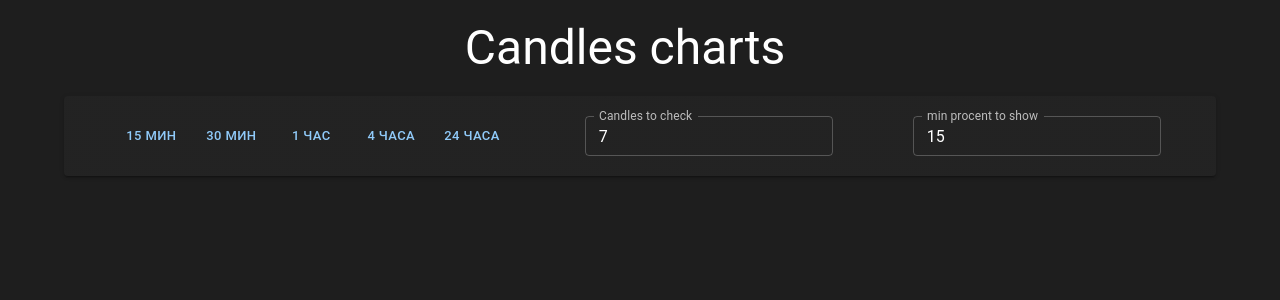
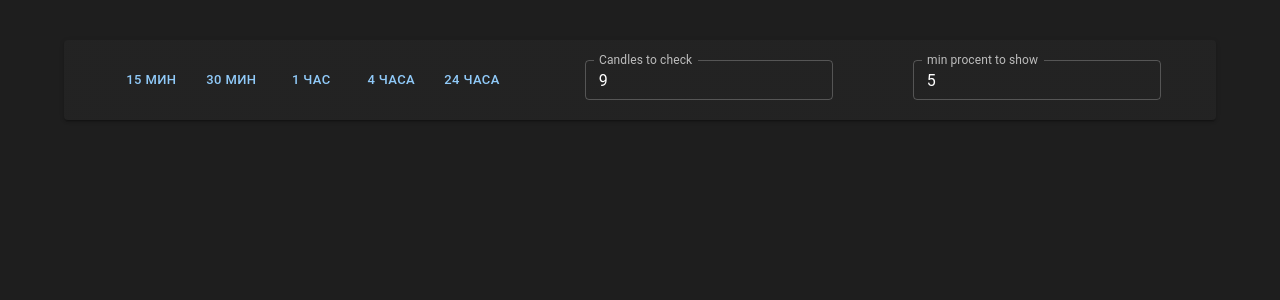
Before and after one commit to qwelip/coinsScreener, a React (Create React App) app: page / in a window 1280 px wide. Shown: the top 300 px of the page. Built offline with nearby package versions, Linux system fonts and the light colour scheme.

Commit message:
Refactor, add request at same selected interval

```diff
--- a/src/App.tsx
+++ b/src/App.tsx
@@ -1,4 +1,4 @@
-import { Box, Container, ThemeProvider, Paper } from '@mui/material'
+import { Container, ThemeProvider, Paper } from '@mui/material'
 import ChartsPage from './pages/charts-page'
 import Context from './store/context'
 import ErrorBoundary from './conponents/error-boundary'
--- a/src/hooks/use-candles-data.ts
+++ b/src/hooks/use-candles-data.ts
@@ -1,12 +1,18 @@
-import {useState, useEffect, useRef} from 'react'
+import { useState, useEffect, useRef } from 'react'
 import { coinsList } from '../common/coins-list'
-import { ICoinCandlesStat, Interval } from '../types/models'
+import { IAppContext, ICoinCandlesStat, Interval } from '../types/models'
 import axios from 'axios'
 import { getAxiosConfig } from '../api'
 
-export const useCandlesData = (): [boolean | undefined, ICoinCandlesStat[] | undefined, Interval | undefined, React.Dispatch<React.SetStateAction<Interval | undefined>>]  => {
+export const useCandlesData = (): IAppContext => {
   const [isLoading, setIsLoading] = useState<boolean | undefined>()
   const [interval, setInterval] = useState<Interval | undefined>()
+  const [renderFlag, setRenderFlag] = useState(true)
+
+  const handleIntervalChange = (val: Interval) => {
+    setRenderFlag((prev) => !prev)
+    setInterval(val)
+  }
 
   const date = new Date()
   const category = 'linear'
@@ -16,29 +22,48 @@ export const useCandlesData = (): [boolean | undefined, ICoinCandlesStat[] | und
   const candlesDataRef = useRef<ICoinCandlesStat[] | undefined>([])
 
   function getStartParam(): number {
-    switch(interval) {
-      case '15': return 0.2
-      case '60': return 2
-      case '240': return 25
-      case 'D': return 50
-      default: return 2
+    switch (interval) {
+      case '15':
+        return 0.2
+      case '60':
+        return 2
+      case '240':
+        return 25
+      case 'D':
+        return 50
+      default:
+        return 2
     }
   }
 
   useEffect(() => {
     if (!interval) return
     setIsLoading(true)
-    const reqArray = coinsList.map(coinName => axios(getAxiosConfig(category, coinName, interval, start, end)))
-    Promise.all(reqArray).then(response => {
-      const data = response.map(i => i.data) as ICoinCandlesStat[]
-      const filtered = data.filter(i => i.retCode === 0 && i.result.list.length > 0)
-      candlesDataRef.current = filtered
-      setIsLoading(false)
-    }).catch(() => {
-      throw new Error('Ошибка при получении данных графиков')
-    })
-  // eslint-disable-next-line react-hooks/exhaustive-deps
-  }, [interval])
+    console.log('interval', interval)
+    const reqArray = coinsList.map((coinName) =>
+      axios(getAxiosConfig(category, coinName, interval, start, end))
+    )
+    Promise.all(reqArray)
+      .then((response) => {
+        const data = response.map((i) => i.data) as ICoinCandlesStat[]
+        const filtered = data.filter(
+          (i) => i.retCode === 0 && i.result.list.length > 0
+        )
+        candlesDataRef.current = filtered
+      })
+      .catch(() => {
+        throw new Error('Ошибка при получении данных графиков')
+      })
+      .finally(() => {
+        setIsLoading(false)
+      })
+    // eslint-disable-next-line react-hooks/exhaustive-deps
+  }, [interval, renderFlag])
 
-  return [isLoading, candlesDataRef.current, interval, setInterval]
+  return {
+    isLoading,
+    candlesData: candlesDataRef.current,
+    interval,
+    setInterval: handleIntervalChange,
+  }
 }
--- a/src/pages/charts-page.tsx
+++ b/src/pages/charts-page.tsx
@@ -1,6 +1,6 @@
 import { useState, useEffect } from 'react'
 import { useContext } from 'react'
-import { Box, Typography, Button, Stack } from '@mui/material'
+import { Box, Button, Stack } from '@mui/material'
 import ChartsList from '../conponents/charts-list'
 import { AppContext } from '../store/context'
 import Filter from '../conponents/filter'
@@ -23,8 +23,8 @@ const ChartsPage = () => {
   const { isLoading, candlesData, interval, setInterval } =
     useContext(AppContext)
 
-  const [candlesToCheck, setCandlesToCheck] = useState(7)
-  const [minProcToShow, setMinProcToShow] = useState(15)
+  const [candlesToCheck, setCandlesToCheck] = useState(9)
+  const [minProcToShow, setMinProcToShow] = useState(5)
 
   const handleCandlesToCheck = (val: number) => {
     setCandlesToCheck(val)
@@ -48,46 +48,13 @@ const ChartsPage = () => {
 
   useEffect(() => {
     if (!interval) return
-
-    switch (interval) {
-      case '15': {
-        setCandlesToCheck(9)
-        setMinProcToShow(3)
-        break
-      }
-      case '30': {
-        setCandlesToCheck(9)
-        setMinProcToShow(5)
-        break
-      }
-      case '60': {
-        setCandlesToCheck(9)
-        setMinProcToShow(5)
-        break
-      }
-      case '240': {
-        setCandlesToCheck(9)
-        setMinProcToShow(10)
-        break
-      }
-      case 'D': {
-        setCandlesToCheck(9)
-        setMinProcToShow(10)
-        break
-      }
-      default:
-        break
-    }
+    setCandlesToCheck(9)
+    setMinProcToShow(5)
   }, [interval])
 
   return (
     <>
-      <Box style={styles}>
-        <Typography style={{ marginRight: 30 }} align='center' variant='h3'>
-          Candles charts
-        </Typography>
-        {isLoading && interval && <LoadingBackdrop />}
-      </Box>
+      <Box style={styles}>{isLoading && interval && <LoadingBackdrop />}</Box>
       <Filter
         candlesToCheck={candlesToCheck}
         minProcToShow={minProcToShow}
--- a/src/store/context.tsx
+++ b/src/store/context.tsx
@@ -5,7 +5,7 @@ import { useCandlesData } from '../hooks/use-candles-data'
 export const AppContext = createContext<IAppContext>({} as IAppContext)
 
 const Context = ({ children }: { children: React.ReactNode }) => {
-  const [isLoading, candlesData, interval, setInterval] = useCandlesData()
+  const { isLoading, candlesData, interval, setInterval } = useCandlesData()
 
   const contextData = {
     isLoading,
--- a/src/types/models.ts
+++ b/src/types/models.ts
@@ -1,5 +1,5 @@
 export interface ICoinCandlesStat {
-  retCode: number,
+  retCode: number
   retMsg: string
   result: IResult
   time: number
@@ -17,7 +17,7 @@ export interface IAppContext {
   isLoading: boolean | undefined
   candlesData: ICoinCandlesStat[] | undefined
   interval: Interval | undefined
-  setInterval: React.Dispatch<React.SetStateAction<Interval | undefined>>
+  setInterval: (val: Interval) => void
 }
 
 interface ICustom {
@@ -26,7 +26,7 @@ interface ICustom {
 
 export enum SortDirection {
   acs = 'ASC',
-  desc = 'DESC'
+  desc = 'DESC',
 }
 
 export type Interval = '15' | '30' | '60' | '240' | 'D'
```
